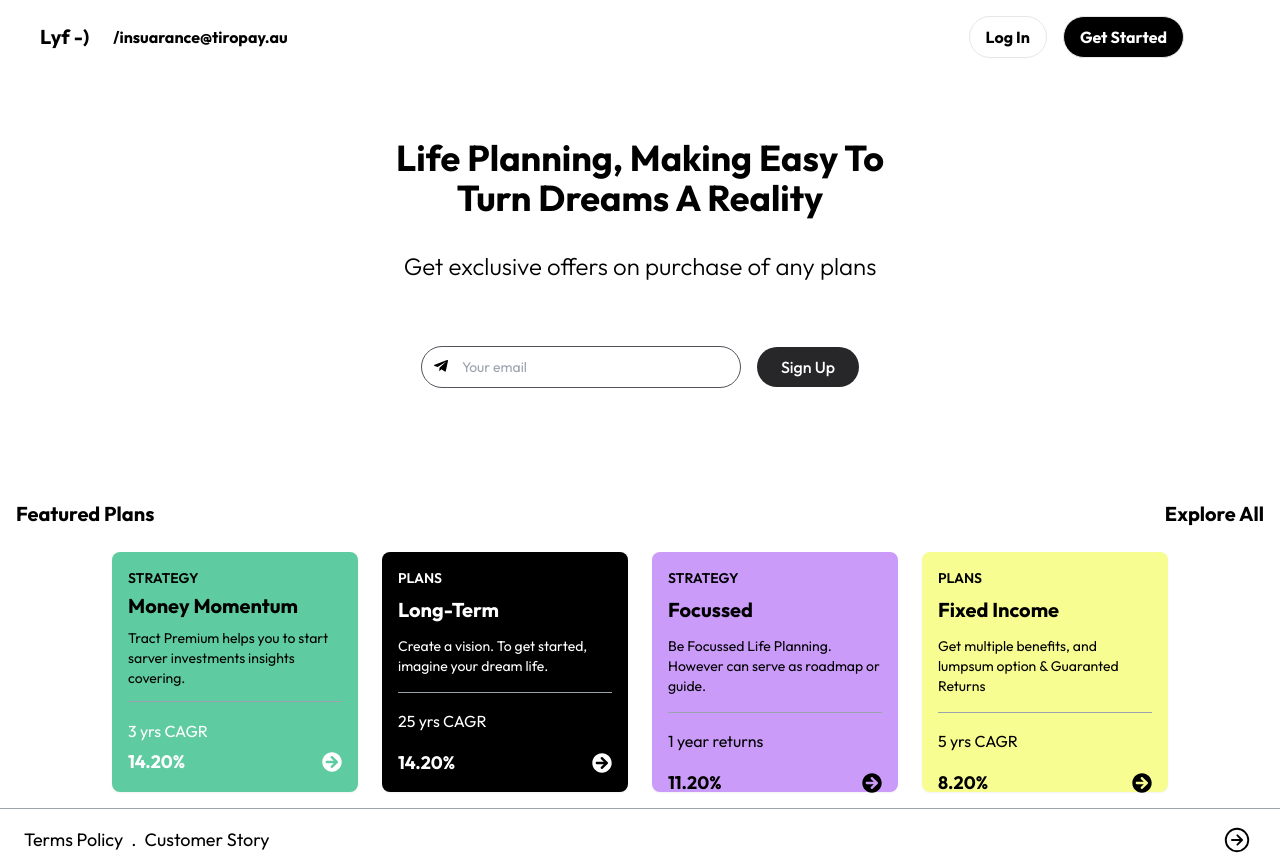
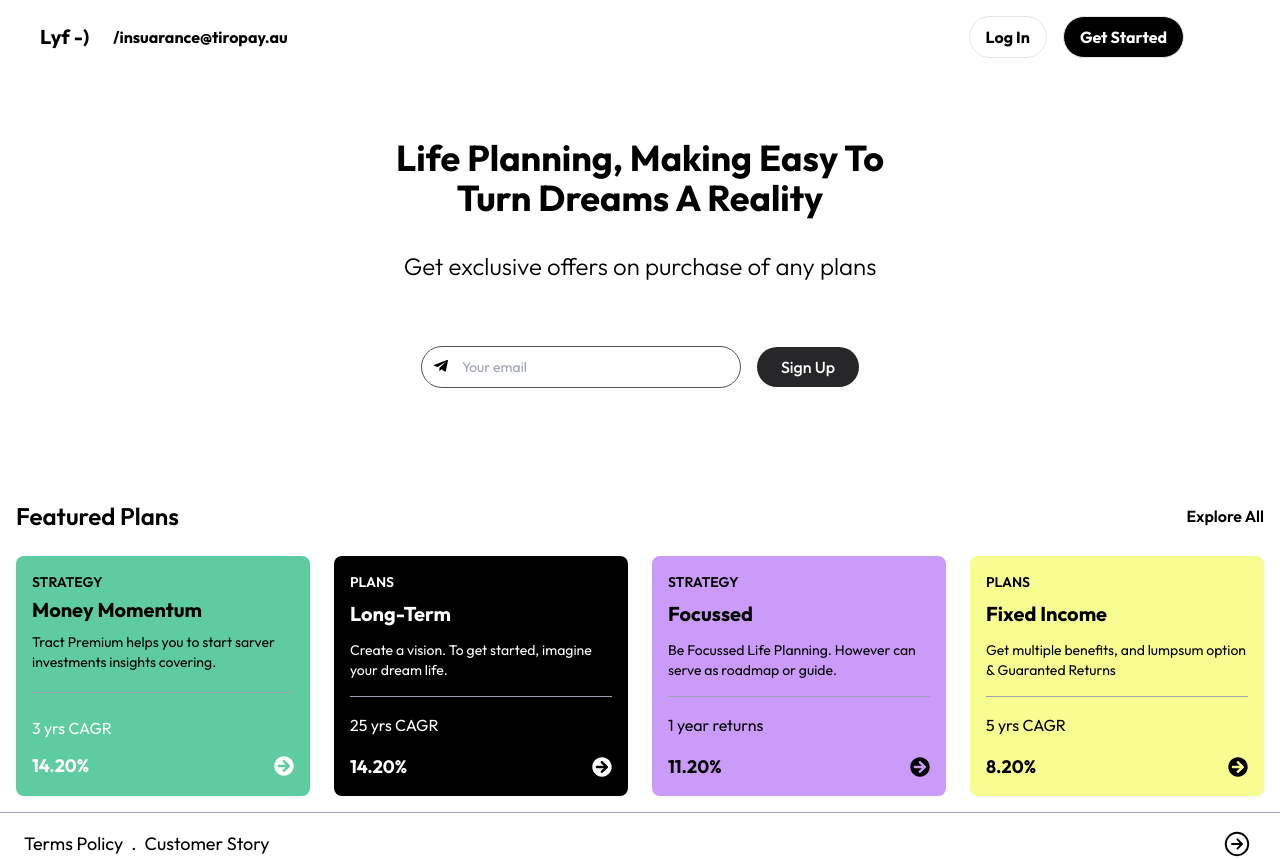
Before and after one commit to simonkadili47/Planning-Page, a React (Vite) app: page / in a window 1280 px wide. Built offline with nearby package versions, Linux system fonts and the light colour scheme.

Commit message:
:hammer: update cards header

```diff
--- a/src/Components/Cards.jsx
+++ b/src/Components/Cards.jsx
@@ -22,18 +22,18 @@ const AnimatedCard = ({ children, delay = 0 }) => {
 
 const Cards = () => {
   return (
-    <div className="mt-8 px-4">
-      <div className="flex flex-col sm:flex-row justify-between items-center text-xl font-bold text-black mb-6">
-        <div className="mb-4 sm:mb-0">
+    <div className="container mx-auto mt-8 px-4">
+      <div className="flex flex-col sm:flex-row justify-between items-center text-black mb-6">
+        <div className="text-lg md:text-xl xl:text-2xl font-semibold">
           <h1>Featured Plans</h1>
         </div>
-        <div className="text-right">
+        <div className="text-right text-sm md:text-base font-semibold">
           <p>Explore All</p>
         </div>
       </div>
 
       {/* Cards Container with Padding */}
-      <div className="px-6 sm:px-12 lg:px-24">
+      <div>
         <div className="grid grid-cols-1 sm:grid-cols-2 lg:grid-cols-4 gap-6">
           {/* Card 1 */}
           <AnimatedCard delay={100}>
```
